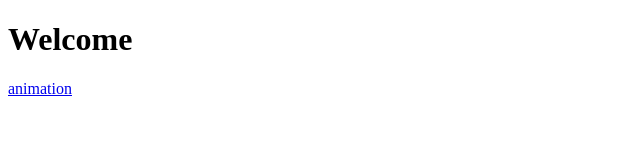
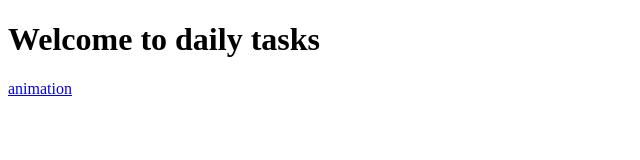
Before and after one commit to harisaipavan/dailytasks, a plain HTML site: page index.html in a window 1280 px wide. Shown: the whole page, without its empty margins (0-640 px from the left). Drawn offline with Linux system fonts and the light colour scheme.

Commit message:
Add files via upload

```diff
--- a/index.html
+++ b/index.html
@@ -6,7 +6,7 @@
     <title>Document</title>
 </head>
 <body>
-    <h1>Welcome</h1>
+    <h1>Welcome to daily tasks</h1>
     <a href="./files/animation task.html">animation </a>
 </body>
 </html>
```
